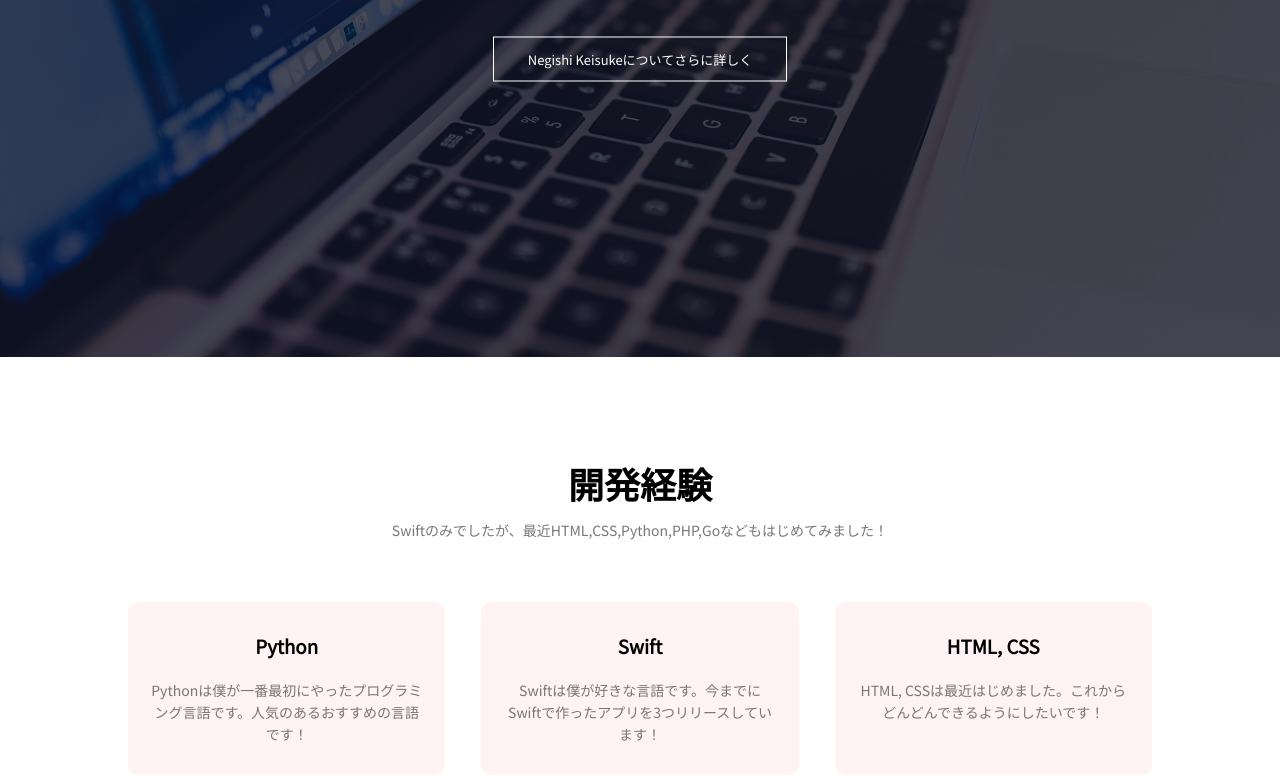
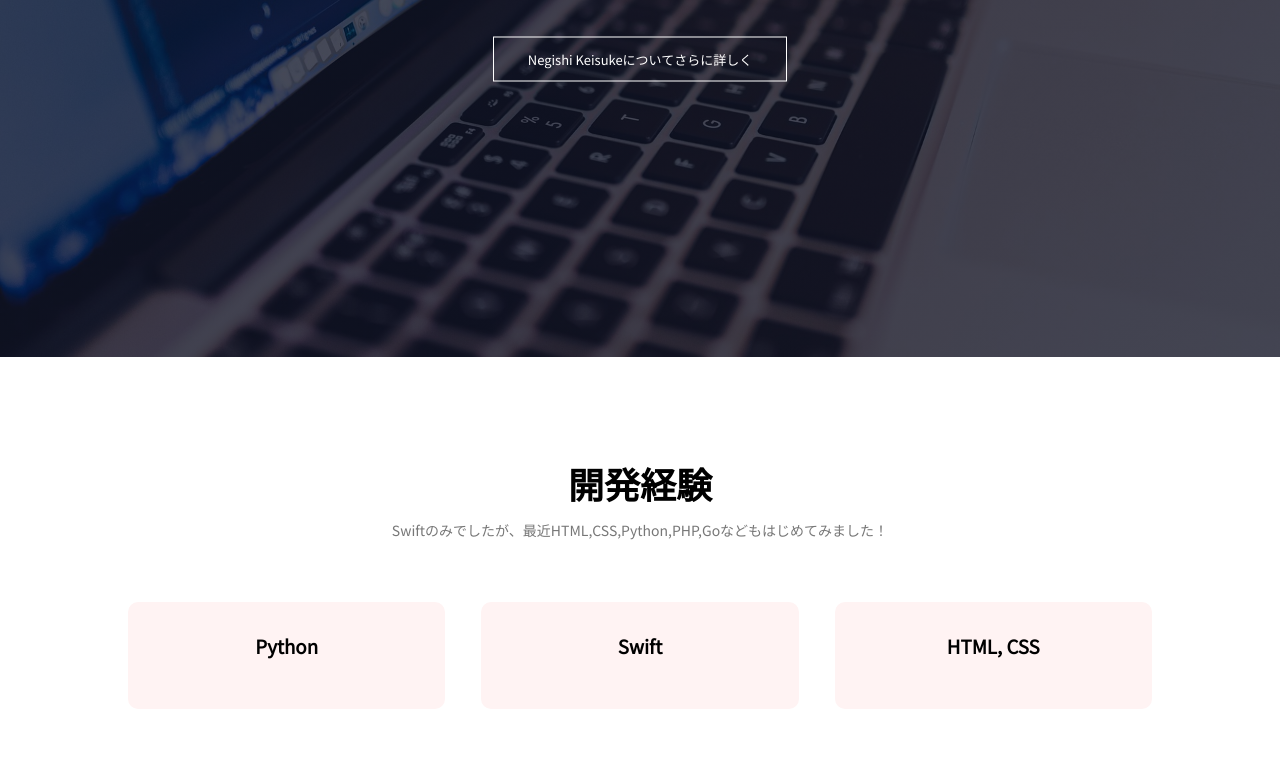
Before and after one commit to Nature-07/Nature-07.github.io, a plain HTML site: page index.html in a window 1280 px wide. Shown: the part 443-1223 px from the top of the page. Drawn offline with Linux system fonts and the light colour scheme.

Commit message:
Update index.html

```diff
--- a/index.html
+++ b/index.html
@@ -39,15 +39,15 @@
         <div class="row">
             <div class="content">
                 <h3>Python</h3>
-                <p>Pythonは僕が一番最初にやったプログラミング言語です。人気のあるおすすめの言語です！</p>
+                <p></p>
             </div>
             <div class="content">
                 <h3>Swift</h3>
-                <p>Swiftは僕が好きな言語です。今までにSwiftで作ったアプリを3つリリースしています！</p>
+                <p></p>
             </div>
             <div class="content">
                 <h3>HTML, CSS</h3>
-                <p>HTML, CSSは最近はじめました。これからどんどんできるようにしたいです！</p>
+                <p></p>
             </div>
         </div>
 
```
